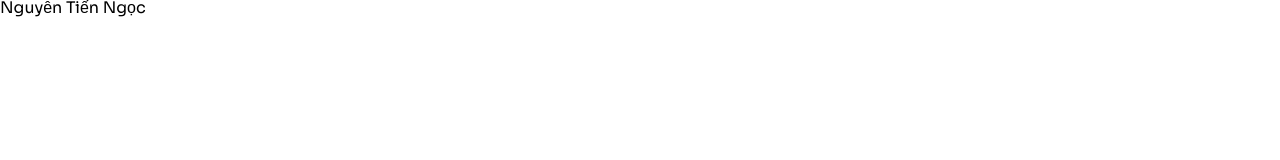
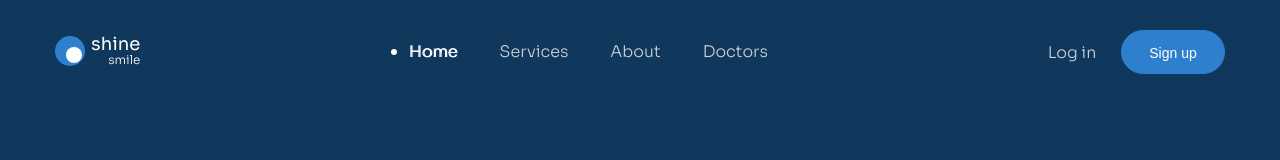
Before and after one commit to nguyentienngocne/Project-03, a plain HTML site: page index.html in a window 1280 px wide. Drawn offline with Linux system fonts and the light colour scheme.

Commit message:
Làm phần Navbar

```diff
--- a/assets/css/styles.css
+++ b/assets/css/styles.css
@@ -1,5 +1,9 @@
 * {
     box-sizing: border-box;
+}
+
+:root {
+    --header-bg: #10375c;
 }
 
 html {
@@ -10,3 +14,132 @@ body {
     font-size: 1.6rem;
     font-family: "Sora", sans-serif;
 }
+
+/* Common */
+a {
+    text-decoration: none;
+}
+
+.container {
+    width: 1170px;
+    max-width: calc(100% - 48px);
+    margin: 0 auto;
+}
+
+.btn {
+    --height: 60px;
+
+    display: inline-block;
+    min-width: 205px;
+    height: var(--height);
+    padding: 0 20px;
+    border-radius: 99px;
+    border: 1px solid #2e80ce;
+    font-size: 1.4rem;
+    font-weight: 400;
+    text-align: center;
+    line-height: var(--height);
+    color: #ffffff;
+    background: #2e80ce;
+}
+
+.btn:hover {
+    opacity: 0.9;
+    cursor: pointer;
+}
+
+/* Header */
+.header {
+    padding-top: 30px;
+    min-height: 100vh;
+    background: var(--header-bg);
+}
+
+.logo {
+    display: inline-flex;
+    font-size: 1rem;
+    position: relative;
+}
+
+.logo__circle::before,
+.logo__circle::after {
+    content: "";
+    display: inline-block;
+    border-radius: 50%;
+}
+
+.logo__circle::before {
+    width: 3em;
+    height: 3em;
+    background: #2e80ce;
+}
+
+.logo__circle::after {
+    position: absolute;
+    top: 1.1em;
+    left: 1.1em;
+    width: 1.6em;
+    height: 1.6em;
+    background: #ffffff;
+}
+
+.logo__text {
+    margin-left: 0.6em;
+    text-align: right;
+    line-height: 1.6em;
+}
+
+.logo__brand {
+    display: block;
+    font-size: 1.8em;
+    font-weight: 400;
+    color: #ffffff;
+}
+
+.logo__brand--small {
+    font-size: 1.2em;
+    font-weight: 300;
+}
+
+/* Header-Top */
+.header-top {
+    display: flex;
+    align-items: center;
+    justify-content: space-between;
+}
+
+.navbar__list {
+    display: flex;
+}
+
+.action__login,
+.navbar__link {
+    padding: 4px 21px;
+    font-size: 1.6rem;
+    font-weight: 300;
+    line-height: 1.75;
+    color: #c9d2da;
+}
+
+.navbar__link:hover,
+.navbar__link--active {
+    text-shadow: 1px 0 0 currentColor;
+    color: #ffffff;
+}
+
+.navbar__link--active::before {
+    position: relative;
+    top: -2px;
+    left: -8px;
+    content: "";
+    display: inline-block;
+    width: 6px;
+    height: 6px;
+    border-radius: 50%;
+    background: #ffffff;
+}
+
+.action__signup {
+    --height: 44px;
+    min-width: 104px;
+}
--- a/index.html
+++ b/index.html
@@ -96,6 +96,53 @@
         <link rel="stylesheet" href="./assets/css/styles.css" />
     </head>
     <body>
-        Nguyễn Tiến Ngọc
+        <header class="header">
+            <div class="container">
+                <div class="header-top">
+                    <!-- Logo -->
+                    <a href="/">
+                        <div class="logo">
+                            <span class="logo__circle"></span>
+                            <span class="logo__text">
+                                <span class="logo__brand">shine</span>
+                                <span class="logo__brand logo__brand--small">
+                                    smile
+                                </span>
+                            </span>
+                        </div>
+                    </a>
+                    <!-- Navbar -->
+                    <nav class="navbar">
+                        <ul class="navbar__list">
+                            <li class="navbar__item">
+                                <a
+                                    href="#!"
+                                    class="navbar__link navbar__link--active"
+                                >
+                                    Home
+                                </a>
+                            </li>
+                            <li class="navbar__item">
+                                <a href="#!" class="navbar__link">Services</a>
+                            </li>
+                            <li class="navbar__item">
+                                <a href="#!" class="navbar__link">About</a>
+                            </li>
+                            <li class="navbar__item">
+                                <a href="#!" class="navbar__link">Doctors</a>
+                            </li>
+                        </ul>
+                    </nav>
+
+                    <!-- Action -->
+                    <div class="action">
+                        <a href="#!" class="action__login">Log in</a>
+                        <button href="#!" class="btn action__signup">
+                            Sign up
+                        </button>
+                    </div>
+                </div>
+            </div>
+        </header>
     </body>
 </html>
```
